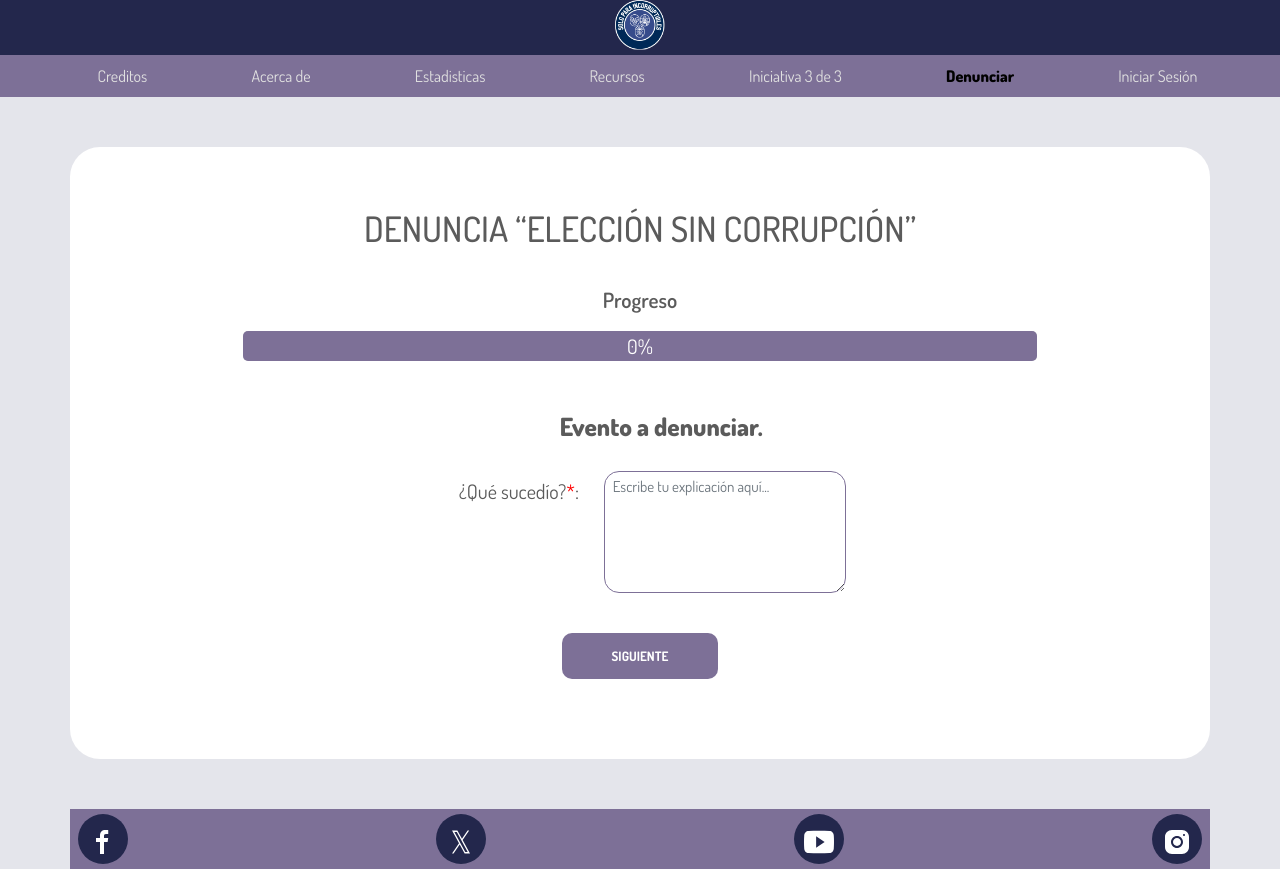
After one commit to CruzPer823/Solo_Para_Incorruptibles, a PHP site: page /Denuncia2.html in a window 1280 px wide. The commit adds this page. Run offline with PHP 8.4, Linux system fonts and the light colour scheme.

Commit message:
DenunciaV3

```diff
--- /dev/null
+++ b/Denuncia2.html
@@ -0,0 +1,99 @@
+<!DOCTYPE html>
+<html lang="en">
+<head>
+    <meta charset="UTF-8">
+    <meta name="viewport" content="width=device-width, initial-scale=1.0">
+    <title>SPI</title>
+    <link rel="preconnect" href="https://fonts.googleapis.com">
+    <link rel="preconnect" href="https://fonts.gstatic.com" crossorigin>
+    <link href="https://fonts.googleapis.com/css2?family=Dosis:wght@200..800&display=swap" rel="stylesheet">
+    <link rel="stylesheet" href="/Bootstrap 5/css/bootstrap.min.css">
+    <link rel="stylesheet" href="css/styles.css">
+    <link rel="stylesheet" href="css/normalize.css">
+</head>
+<body>
+
+    <header class="header">
+        <div class="container d-flex justify-content-center">
+            <a href="" class="logo"><img src="img/logo.png" alt=""></a>
+        </div>
+
+    </header>
+
+    <nav class="navbar navbar-expand-lg">
+        <div class="container">
+            <a href=""></a>
+            <button
+            class="navbar-toggler text-white mt-2 mb-2 boton-menu"
+            type="button"
+            data-bs-toggle = "collapse"
+            data-bs-target = "#menu"
+            aria-controls="menu"
+            aria-expanded= "false"
+            aria-label="Mostrar/Ocultar Menu">
+            =
+        </button>
+            <div class="collapase navbar-collapse" id="menu">
+                <ul class="navbar-nav me-auto mb-2 mb-lg-0 ps-4">
+                    <li class="nav-item"><a href="" class="nav-link">Creditos</a></li>
+                    <li class="nav-item"><a href="" class="nav-link">Acerca de</a></li>
+                    <li class="nav-item"><a href="" class="nav-link">Estadisticas</a></li>
+                    <li class="nav-item"><a href="" class="nav-link">Recursos</a></li>
+                    <li class="nav-item"><a href="" class="nav-link">Iniciativa 3 de 3</a></li>
+                    <li class="nav-item"><a href="" class="nav-link selected">Denunciar</a></li>
+                    <li class="nav-item"><a href="" class="nav-link">Iniciar Sesión</a></li>
+                </ul>
+            </div>
+        </div>
+    </nav>
+
+    <main>
+        <div class="container formulario">
+            <div class="row justify-content-center">
+                <h2 class="text-center titulo">DENUNCIA “ELECCIÓN SIN CORRUPCIÓN”</h2>
+                    <p class="text-center no-margin progress__text">Progreso</p>
+                    <div class="progress">
+                        <div class="progress-bar" style="width: 100%;">0%</div>
+                    </div>
+                    <p class="text-center categoria">Evento a denunciar.</p>
+                <div class="col-md-5 ps-5 pe-5">
+
+                    <div class="col-12 entrada">
+                        <label class="form-label prueba" for="explicacion">¿Qué sucedío?<span class="rojo">*</span>:</label>
+                        <textarea
+                        class="form-control"
+                        rows="5"
+                        placeholder="Escribe tu explicación aquí..."
+                        id="explicacion"
+                        required
+                    ></textarea>
+                    </div>
+                    <a href="Denuncia3.html" class="boton boton--primario">Siguiente</a>
+                </div>
+            </div>
+        </div>
+    </main>
+
+
+    <footer class="container footer">
+        <div class="row">
+            <div class="col-12 d-flex iconos">
+                <div class="icono-redes">
+                    <a href="nosotros.html" class=""><img src="img/icons8-facebook 2.svg" alt=""></a>
+                </div>
+                <div class="icono-redes">
+                    <a href="cursos.html" class=""><img src="img/twitter-x-seeklogo.com-4 2.svg" alt=""></a>
+                </div>
+                <div class="icono-redes">
+                    <a href="contacto.html" class=""><img src="img/youtube-seeklogo.com 2.svg" alt=""></a>
+                </div>
+                <div class="icono-redes">
+                    <a href=""><img src="img/icons8-instagram 2.svg" alt=""></a>
+                </div>
+
+            </div>
+        </div>
+    </footer>
+    <script src="Bootstrap 5/js/bootstrap.bundle.min.js"></script>
+</body>
+</html>
--- a/css/styles.css
+++ b/css/styles.css
@@ -71,6 +71,7 @@ img {
     background-repeat: no-repeat;
     background-position: center center;
     color: var(--blanco);
+    padding-bottom: 0.5rem;
 }
 .logo{
     height: 5rem;
@@ -175,16 +176,23 @@ img {
     border-radius: 1.5rem;
     border: 1px solid #7D7097;
     font-size: 1.5rem;
+    appearance: auto;
 }
 .form-label{
   white-space: nowrap; /* Evita que el texto se divida en varias líneas */
   overflow: hidden; /* Oculta cualquier contenido que desborde del ancho especificado */
   text-overflow: ellipsis; /* Muestra puntos suspensivos (...) si el contenido no cabe dentro del ancho especificado */
-  width: 25rem; /* Ancho máximo del label */
+  width: 30rem; /* Ancho máximo del label */
   font-size: 2rem;
 }
 .entrada{
     margin-bottom: 4rem;
+    display: flex;
+}
+@media (max-width: 768px) {
+    .entrada {
+        display: block; /* Cambia el display de flex a block */
+    }
 }
 
 
```
Also changed, not shown: Denuncia1.html (+4 -6 lines), Denuncia3.html (added, +188 -0 lines).
